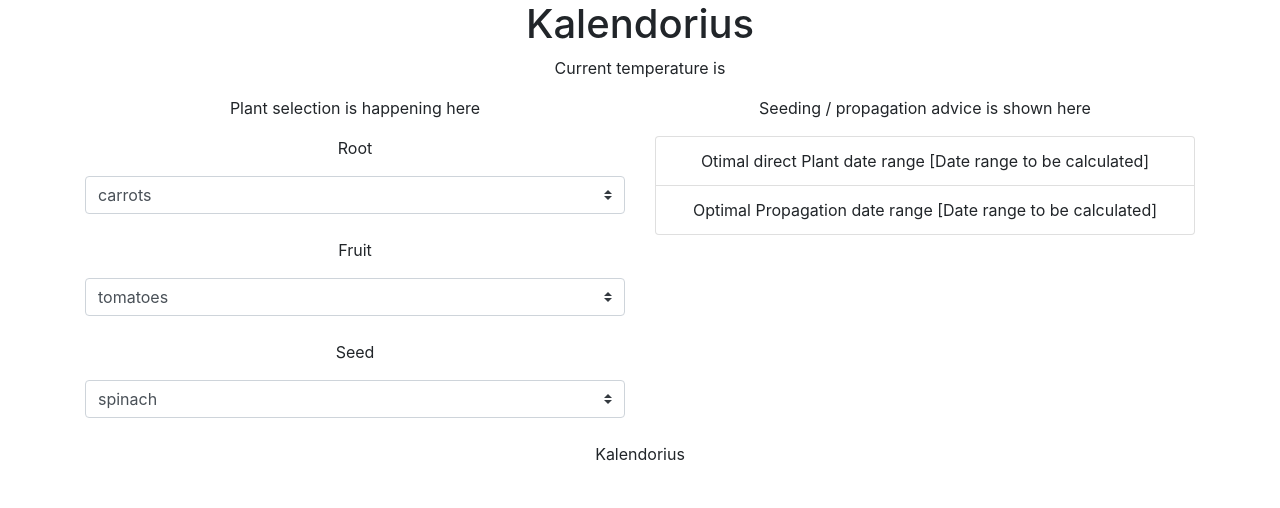
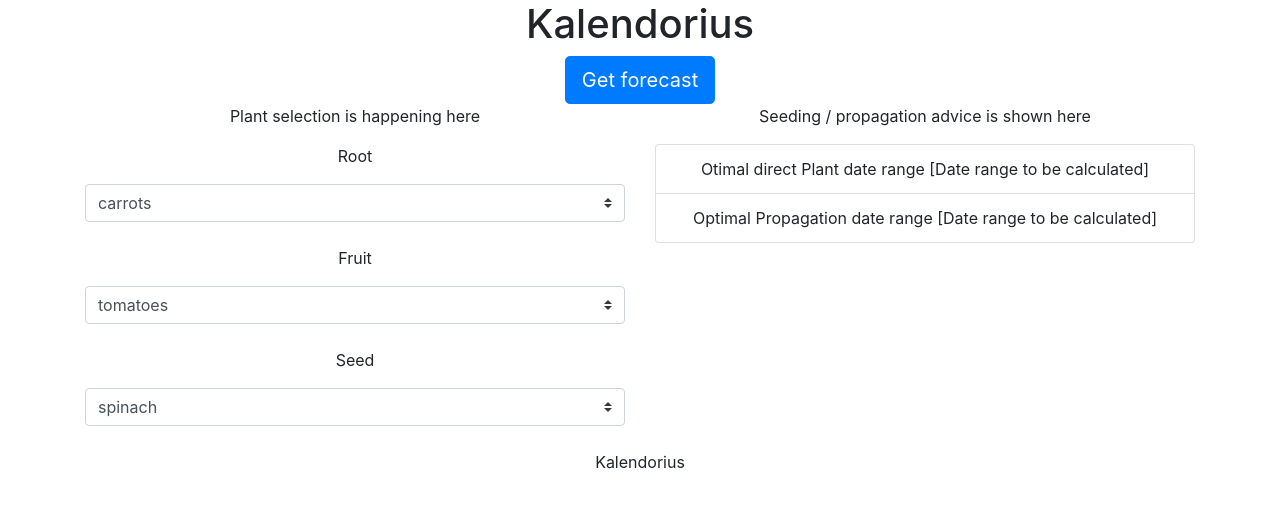
Before and after one commit to horolug/garden-forecast, a React (Create React App) app: page / in a window 1280 px wide. Shown: the top 508 px of the page. Built offline with nearby package versions, Linux system fonts and the light colour scheme.

Commit message:
Weather API is called on demand ( button click )

```diff
--- a/src/Components/DarkSky/DarkSky.js
+++ b/src/Components/DarkSky/DarkSky.js
@@ -4,6 +4,7 @@ class CallDarkSky extends React.Component {
   constructor(props) {
     super(props);
     this.state = { apiResponse: "", moonPhases: [] };
+    this.getForecast = this.getForecast.bind(this);
   }
 
   responseFormat( response ){
@@ -26,29 +27,46 @@ class CallDarkSky extends React.Component {
     });
   }
 
+  getForecast(e){
+    e.preventDefault();
+    fetch("http://localhost:9000/testAPI")
+          .then(res => res.text())
+          .then(res => this.responseFormat(res) );
+  }
+
   callAPI() {
     // fetch("http://localhost:9000/testAPI")
     //       .then(res => res.text())
     //       .then(res => this.responseFormat(res) );
   }
+
   componentWillMount() {
     this.callAPI();
   }
 
   render() {
-    const phaseList = this.state.moonPhases.map((item, index) => (
-      <li key={item} className="list-group-item"> {item} </li>
-    ));
+    let weatherData = "";
+    if (this.state.currentTemp){
+      const phaseList = this.state.moonPhases.map((item, index) => (
+        <li key={item} className="list-group-item"> {item} </li>
+      ));
 
+      weatherData = <div className="col mt-4 mb-4">
+        <p>Current temperature is {this.state.currentTemp} </p>
+        <ul className="list-group list-group-horizontal">
+          {phaseList}
+        </ul>
+      </div>
+    }
 
     return (
       <div className="row">
         <div className="col">
-          <p>Current temperature is {this.state.currentTemp} </p>
-          <ul className="list-group list-group-horizontal">
-            {phaseList}
-          </ul>
+          <button
+            onClick={(e)=>this.getForecast(e)}
+            className="btn btn-primary btn-lg">Get forecast</button>
         </div>
+        {weatherData}
       </div>
     );
   }
```
